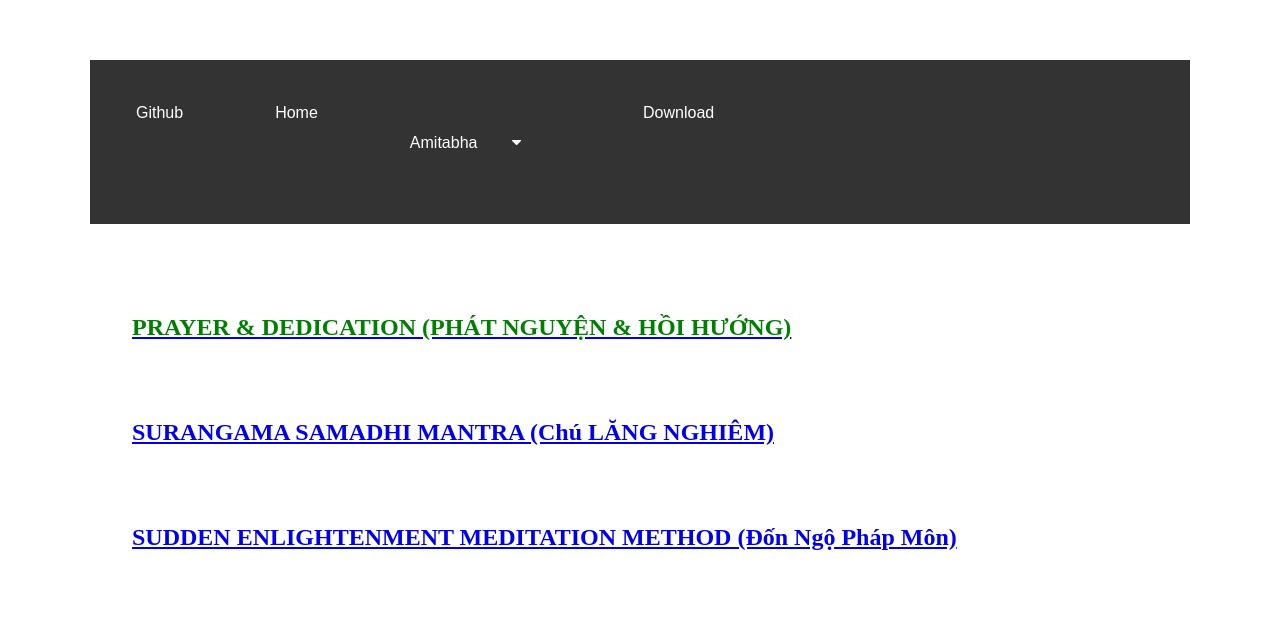
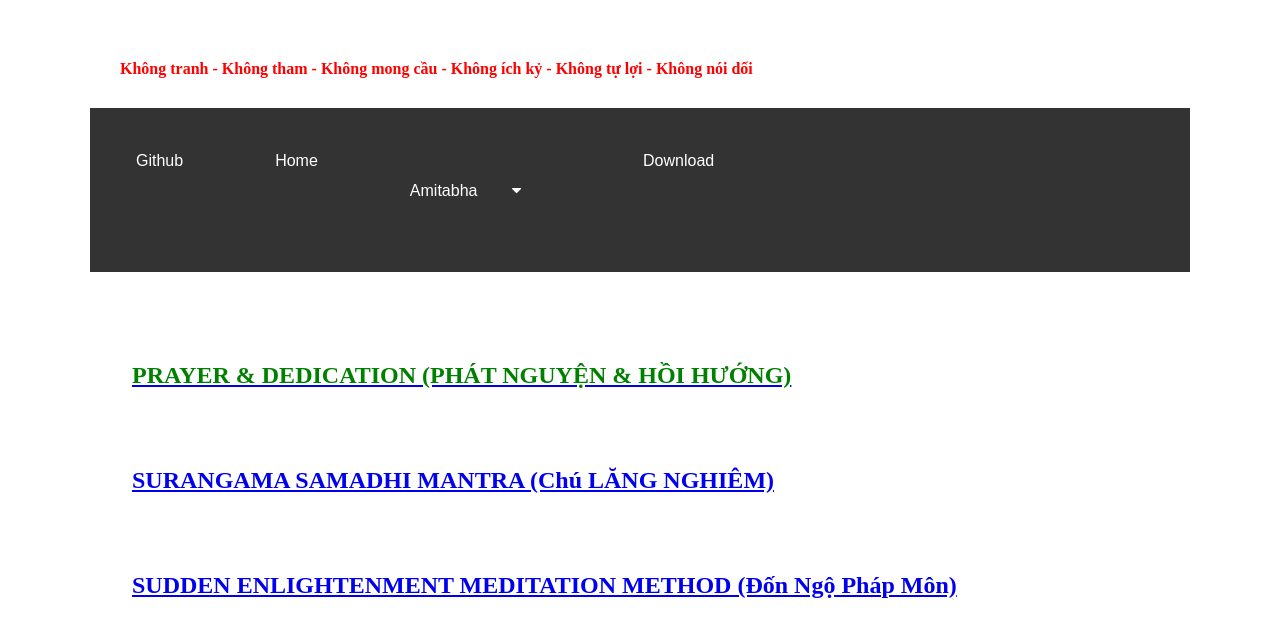
Before and after one commit to trannhukhoinguyen/emancipation, a plain HTML site: page index.html in a window 1280 px wide. Drawn offline with Linux system fonts and the light colour scheme.

Commit message:
add lục đại tông chỉ
lục đại tông chỉ

```diff
--- a/index.html
+++ b/index.html
@@ -2,6 +2,9 @@
 <html>
 <body style="background-color:white;">
 
+<div style="color: red">
+  <b>Không tranh - Không tham - Không mong cầu - Không ích kỷ - Không tự lợi - Không nói dối</b>
+</div>
 <div class="navbar">
   <a href="https://github.com/">Github</a>
   <a href="/emancipation">Home</a>
```
